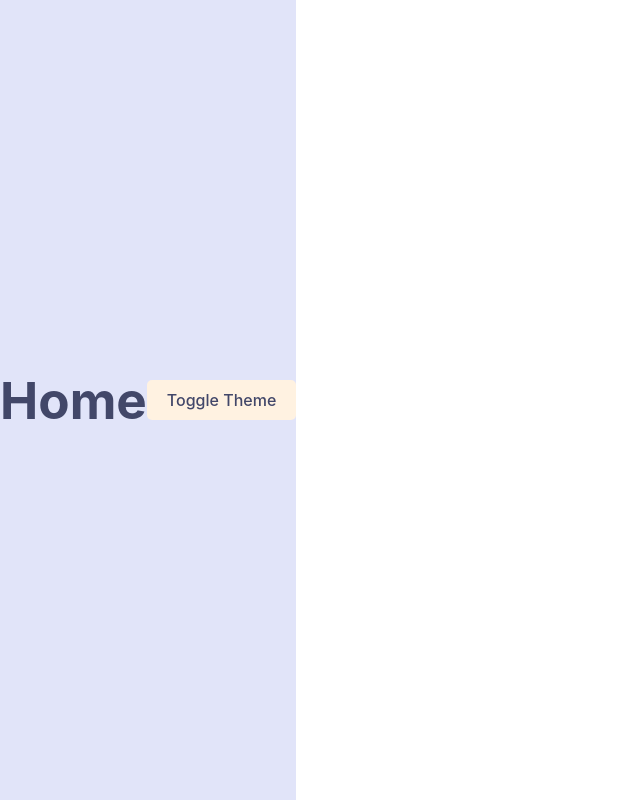
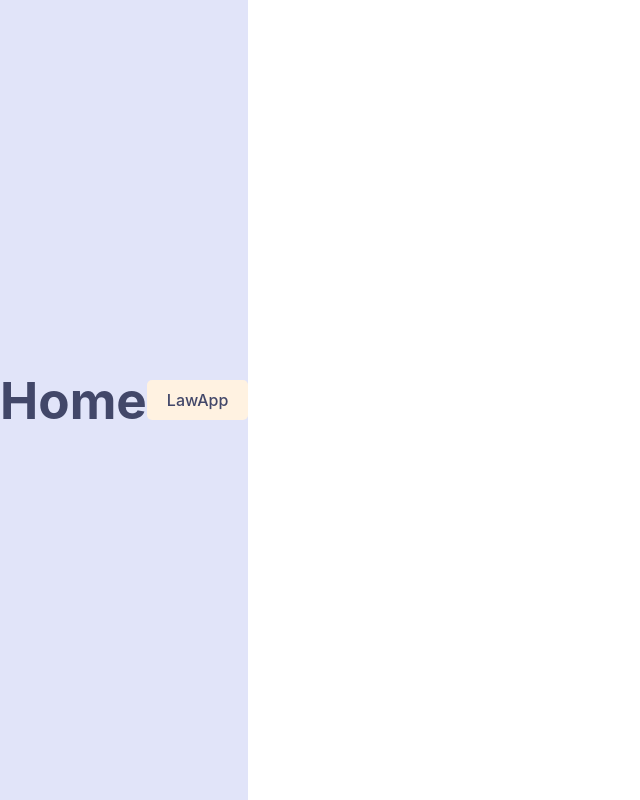
Before and after one commit to No-Country-simulation/s17-09-n-node-react, a React (Vite) app in the folder client/: page / in a window 1280 px wide. Shown: the whole page, without its empty margins (0-640 px from the left). Built offline with nearby package versions, Linux system fonts and the light colour scheme.

Commit message:
feat: login component

```diff
--- a/client/src/App.tsx
+++ b/client/src/App.tsx
@@ -43,7 +43,7 @@
             <Route path="/login" element={<Login />} />
             {/* otras rutas  */}
           </Routes>
-          <Button onClick={toggleTheme}>Toggle Theme</Button>
+          <Button onClick={toggleTheme}>LawApp</Button>
         </Container>
       </Router>
     </CustomThemeProvider>
```
